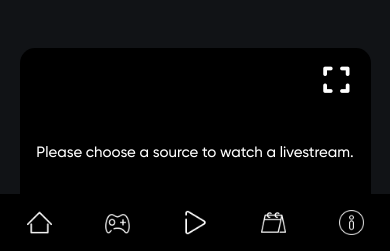
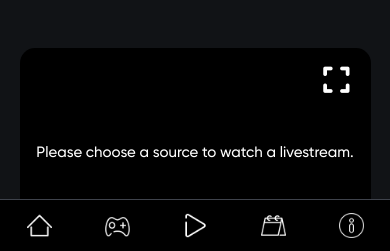
Before and after one commit to rodrigograc4/ApexHub, a plain HTML site: page live.html in a window 390 px wide. Shown: the part 593-844 px from the top of the page. Drawn offline with Linux system fonts and the light colour scheme.

Commit message:
border top no live

```diff
--- a/css/live.css
+++ b/css/live.css
@@ -123,7 +123,8 @@ body {
     width: 100%;
     background-color: rgba(0, 0, 0, 1);
     z-index: 1000;
-    padding: 1em 0;
+    padding: 0.8em 0;
+    border-top: 1px solid #3f434c;
   }
 
   .navbar-mobile-item {
```
